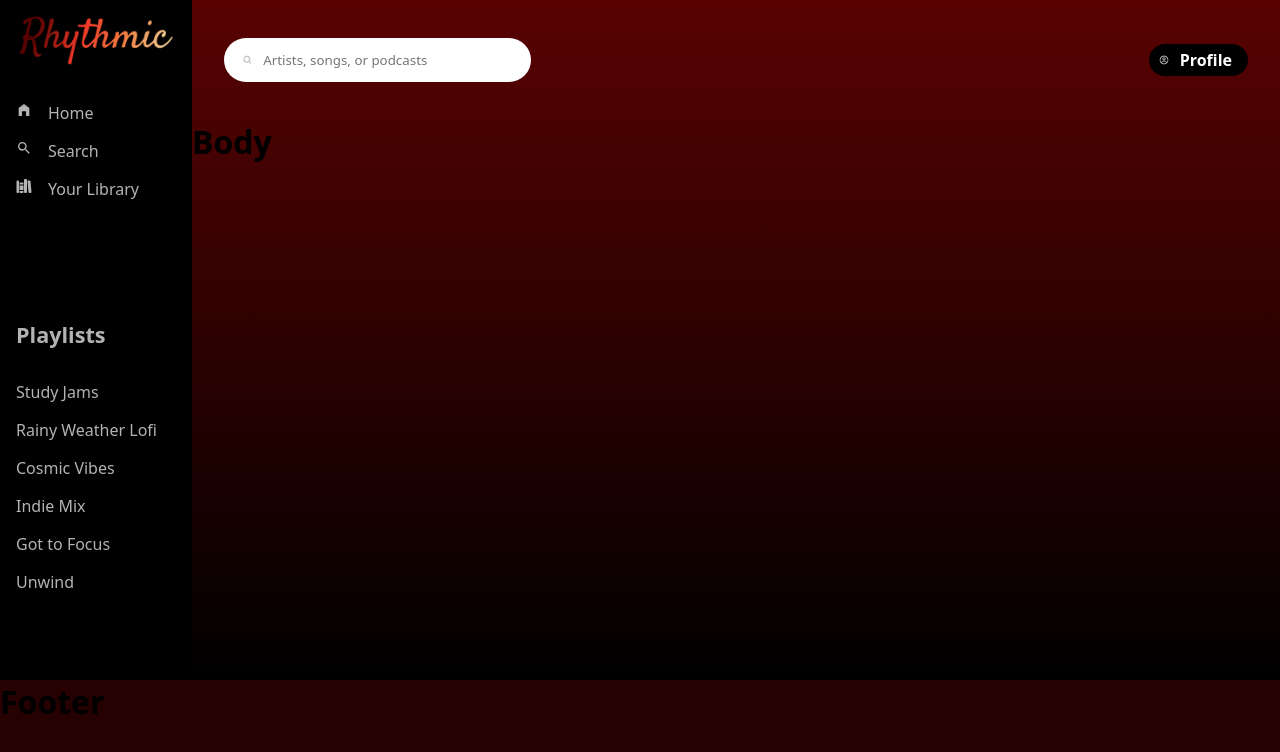
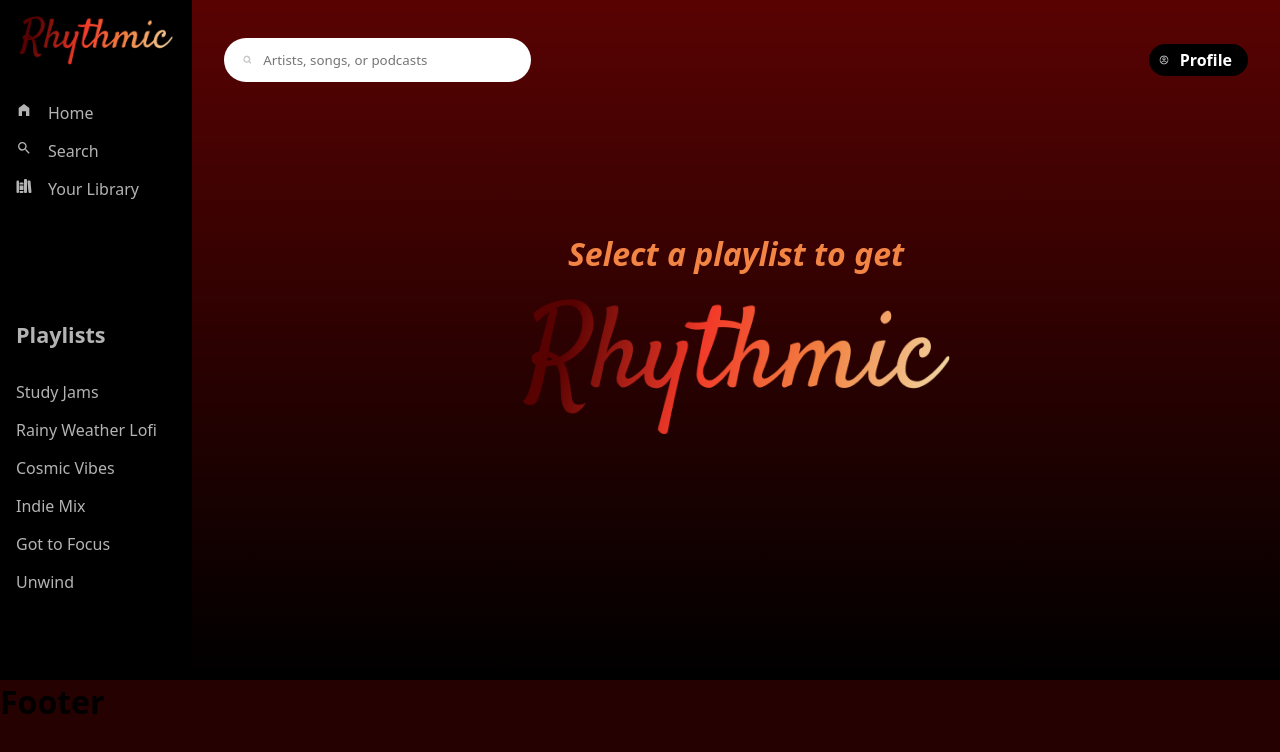
Before and after one commit to kdurrence2/react-project2, a React (Vite) app in the folder react-playlist-project/: page / in a window 1280 px wide. Shown: the top 752 px of the page. Built offline with nearby package versions, Linux system fonts and the light colour scheme.

Commit message:
Finished Home Page and Intro Msg
Also added the baseline page template to remaining pages

```diff
--- /dev/null
+++ b/react-playlist-project/src/components/Intro.jsx
@@ -0,0 +1,31 @@
+import React from 'react'
+import styled from 'styled-components';
+import RhythmicLarge from '../assets/Rhythmic-large.png';
+
+function Intro() {
+
+  return (
+    <Container>
+      <h1>Select a playlist to get</h1>
+      <img src={RhythmicLarge} alt="Rhymic Logo" />
+    </Container>
+  )
+}
+
+const Container = styled.div`
+    h1 {
+        font-size: 2rem;
+        color: #F28444;
+        padding: 1rem;
+        font-style: italic;
+    }
+    img{
+        margin: 0.5rem;
+        height: 17vh;
+        width: auto;
+
+    }
+`;
+
+
+export default Intro
--- a/react-playlist-project/src/pages/Home.jsx
+++ b/react-playlist-project/src/pages/Home.jsx
@@ -2,6 +2,7 @@ import React from 'react'
 import styled from "styled-components";
 import Sidebar from '../components/Sidebar';
 import Navbar from '../components/Navbar';
+import Intro from '../components/Intro';
 import Body from '../components/Body';
 import Footer from '../components/Footer';
 
@@ -15,7 +16,7 @@ function Home() {
             <div className="body">
                     <Navbar />
                     <div className="bodyContents">
-                        <Body />
+                        <Intro />
                     </div>
             </div>
       </div>
@@ -47,6 +48,13 @@ const Container = styled.div`
         width: 100%;
         overflow: auto;
     }
+    .bodyContents{
+        text-align: center;
+        align-item: center;
+        margin-top: 6rem;
+        margin-bottom: 6rem;
+
+    }
 
 `;
 
--- a/react-playlist-project/src/pages/Playlist.jsx
+++ b/react-playlist-project/src/pages/Playlist.jsx
@@ -1,12 +1,53 @@
 import React from 'react'
+import styled from "styled-components";
+import Sidebar from '../components/Sidebar';
+import Navbar from '../components/Navbar';
+import Body from '../components/Body';
+import Footer from '../components/Footer';
+
 
 function Playlist() {
 
   return (
-    <>
-      <h1>A Playlist and All It's Songs!</h1>
-    </>
+    <Container>
+      <div className="homeBody">
+            <Sidebar />
+            <div className="body">
+                    <Navbar />
+                    <div className="bodyContents">
+                        <Body />
+                    </div>
+            </div>
+      </div>
+
+      <div className="homeFooter">
+            <Footer />
+
+      </div>
+    </Container>
   )
 }
 
+const Container = styled.div`
+    max-width: 100vw;
+    max-height: 100vh;
+    overflow: hidden;
+    display: grid;
+    grid-template-rows: 85vh 15vh;
+    .homeBody {
+        display: grid;
+        grid-template-columns: 15vw 85vw;
+        height: 100%;
+        width: 100%;
+        background: linear-gradient(transparent, rgba(0,0,0,1));
+        background-color: #590202;
+    }
+    .body{
+        height: 100%;
+        width: 100%;
+        overflow: auto;
+    }
+
+`;
+
 export default Playlist
--- a/react-playlist-project/src/pages/Search.jsx
+++ b/react-playlist-project/src/pages/Search.jsx
@@ -1,13 +1,53 @@
 import React from 'react'
-import '../App.css'
+import styled from "styled-components";
+import Sidebar from '../components/Sidebar';
+import Navbar from '../components/Navbar';
+import Body from '../components/Body';
+import Footer from '../components/Footer';
+
 
 function Search() {
 
   return (
-    <>
-      <h1>Search Bar and Search Results</h1>
-    </>
+    <Container>
+      <div className="homeBody">
+            <Sidebar />
+            <div className="body">
+                    <Navbar />
+                    <div className="bodyContents">
+                        <Body />
+                    </div>
+            </div>
+      </div>
+
+      <div className="homeFooter">
+            <Footer />
+
+      </div>
+    </Container>
   )
 }
 
+const Container = styled.div`
+    max-width: 100vw;
+    max-height: 100vh;
+    overflow: hidden;
+    display: grid;
+    grid-template-rows: 85vh 15vh;
+    .homeBody {
+        display: grid;
+        grid-template-columns: 15vw 85vw;
+        height: 100%;
+        width: 100%;
+        background: linear-gradient(transparent, rgba(0,0,0,1));
+        background-color: #590202;
+    }
+    .body{
+        height: 100%;
+        width: 100%;
+        overflow: auto;
+    }
+
+`;
+
 export default Search
```
